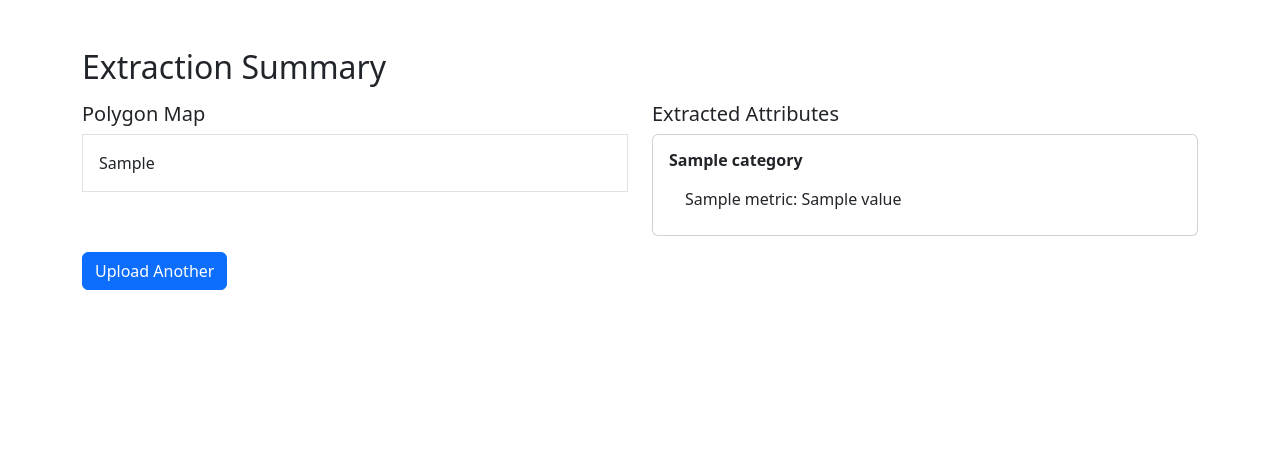
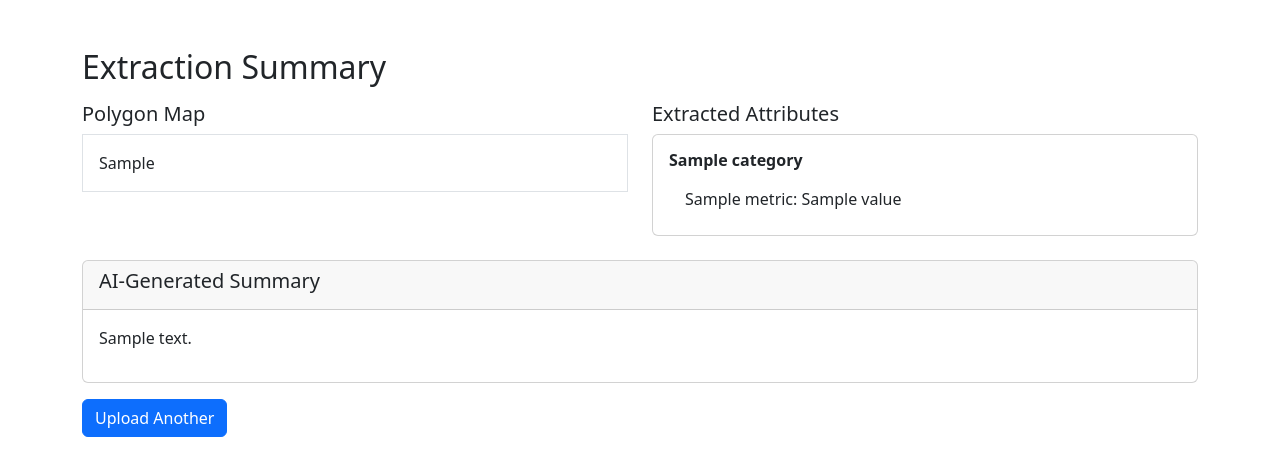
Before and after one commit to psmyth2/spatial-extractions, a Flask app: template app/templates/summary.html in a window 1280 px wide. Shown: the top 476 px of the page. Run offline with Flask 3, Linux system fonts and the light colour scheme; the template is opened without the code that fills it: most values are stand-ins (such as "Sample title", 1, 10 or a date in 2020); parts of the project's set-up code (start-up, migrations or seed data) failed here and were passed over.

Commit message:
initial chat parameters and summary display

```diff
--- a/app/templates/summary.html
+++ b/app/templates/summary.html
@@ -24,18 +24,36 @@
             <div class="card">
                 <div class="card-body">
                     {% for category, attributes in extracted_attributes.items() %}
+                        {% if category != "summary" %}  <!-- Exclude summary from attributes -->
                             <h6 class="card-title"><strong>{{ category }}</strong></h6>
                             <ul class="list-group list-group-flush">
                                 {% for metric, value in attributes.items() %}
                                     <li class="list-group-item">{{ metric }}: {{ value }}</li>
                                 {% endfor %}
                             </ul>
+                        {% endif %}
                     {% endfor %}
                 </div>
             </div>
         </div>
     </div>
 
+    <!-- Summary Card Below Map -->
+    {% if extracted_attributes.summary %}
+    <div class="row mt-4">
+        <div class="col-md-12">
+            <div class="card">
+                <div class="card-header">
+                    <h5>AI-Generated Summary</h5>
+                </div>
+                <div class="card-body">
+                    <p>{{ extracted_attributes.summary }}</p>
+                </div>
+            </div>
+        </div>
+    </div>
+    {% endif %}
+
     <a href="{{ url_for('main.home') }}" class="btn btn-primary mt-3">Upload Another</a>
 </body>
 </html>
--- a/extractions/extraction_cleaning.py
+++ b/extractions/extraction_cleaning.py
@@ -71,13 +71,11 @@ class ExtractionCleaning:
         return f"{directions[idx]} facing"
 
     def format_df_to_dict(self, df: pd.DataFrame) -> dict:
-        # df = self.map_name_to_full_name(df)
-        logging.info(df.to_dict(orient='records'))
         payload = df.to_dict(orient='records')
-
         if payload:
             payload[0] = {str(k): v for k, v in payload[0].items()}
         categorized_data = self.format_extracted_data(payload[0])
+        logging.info(categorized_data)
         return categorized_data
 
     def format_extracted_data(self, extracted_data):
```
Also changed, not shown: app/routes.py (+7 -3 lines), openai_summary/summarize.py (+4 -6 lines). Lines whose indentation alone changed are shown as unchanged.
